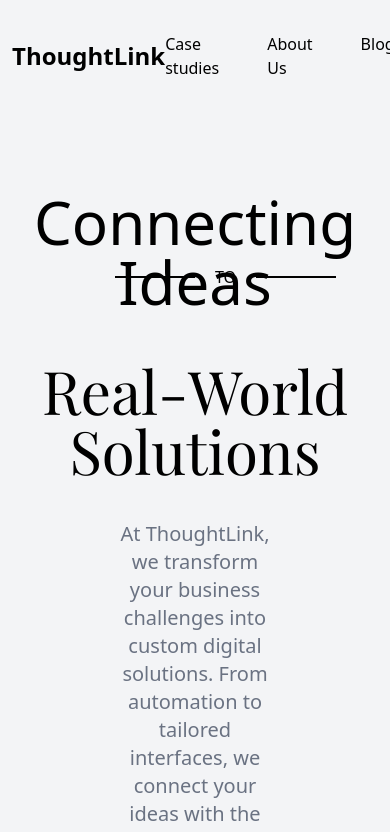
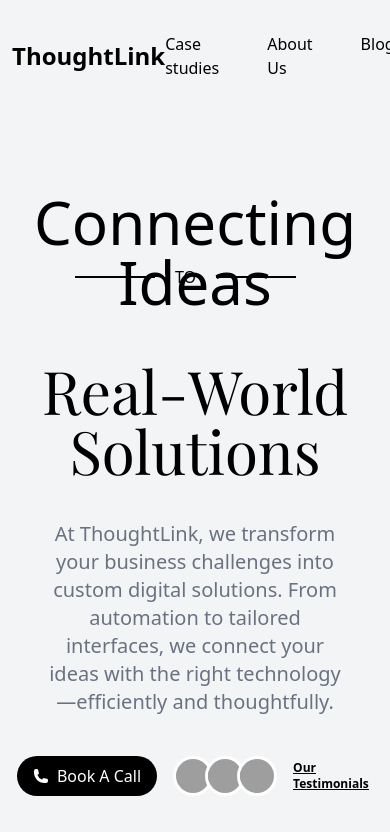
Before and after one commit to cursedxp/automatics.dev, a Next.js app: page / in a window 390 px wide. Shown: the top 832 px of the page. Built offline with nearby package versions, Linux system fonts and the light colour scheme; grey boxes are pictures that could not be loaded; a web font is replaced by a local one.

Commit message:
♻️ (HeroSection.js): refactor HeroSection component to improve responsiveness and readability of the code

```diff
--- a/app/components/home/heroSection/HeroSection.js
+++ b/app/components/home/heroSection/HeroSection.js
@@ -28,7 +28,7 @@ export default function HeroSection() {
         initial={{ y: 20, opacity: 0 }}
         animate={{ y: 0, opacity: 1 }}
         transition={{ duration: 1, delay: 0.6 }}
-        className="text-center text-gray-500 px-30 text-xl mb-10"
+        className="text-center text-gray-500 sm:px-30 px-10 text-xl mb-10"
       >
         At ThoughtLink, we transform your business challenges into custom
         digital solutions. From automation to tailored interfaces, we connect
@@ -96,7 +96,7 @@ export default function HeroSection() {
           </motion.div>
         </div>
       </div>
-      <div className="absolute lg:top-[260px] md:top-[260px] sm:top-[160px] top-[145px] right-1/2 w-20 h-20 transform">
+      <div className="absolute lg:top-[260px] md:top-[260px] sm:top-[160px] top-[145px] right-1/2 -translate-x-1/2 w-20 h-20 transform">
         <motion.div
           className="h-10 w-fit text-black flex justify-center items-center"
           initial={{
```
